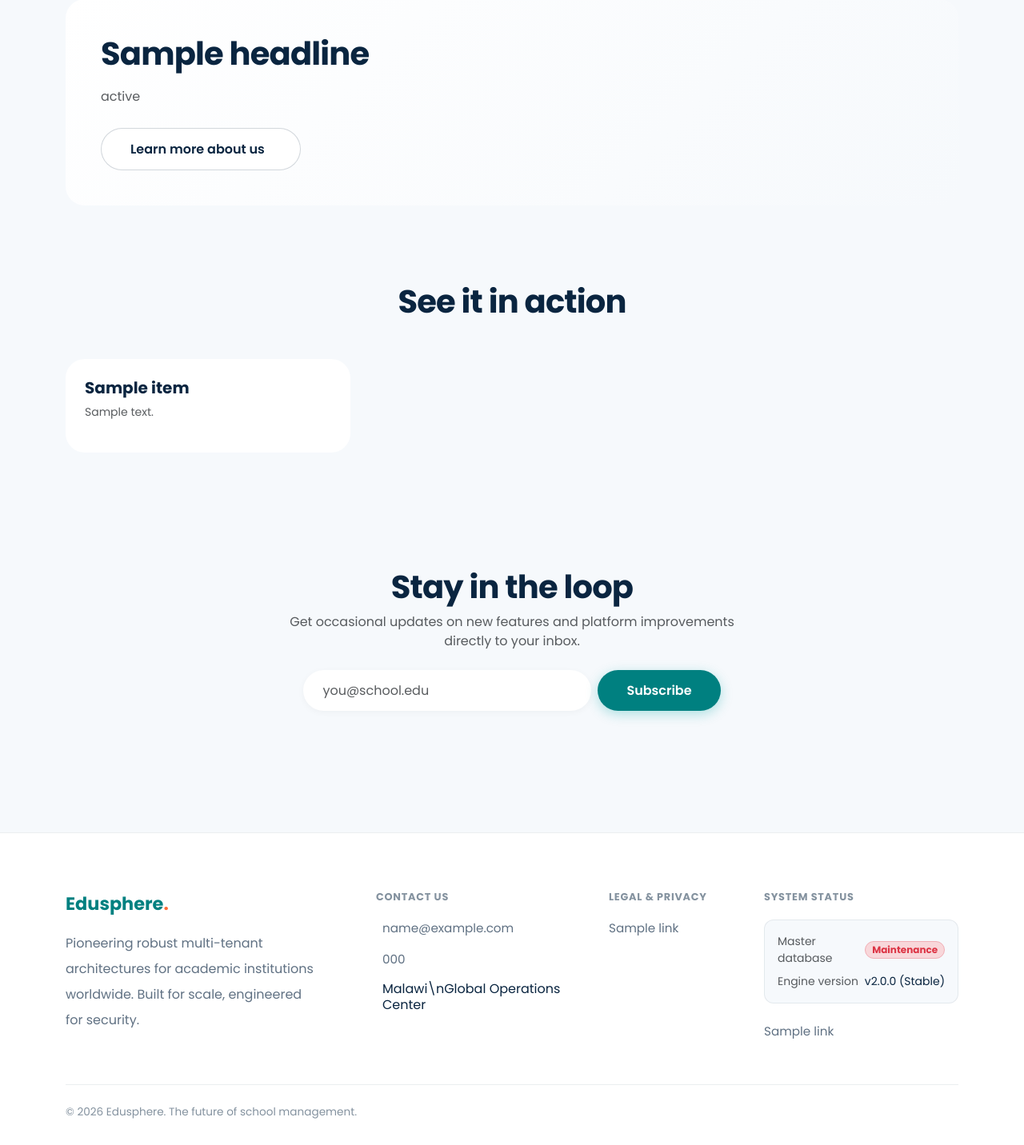
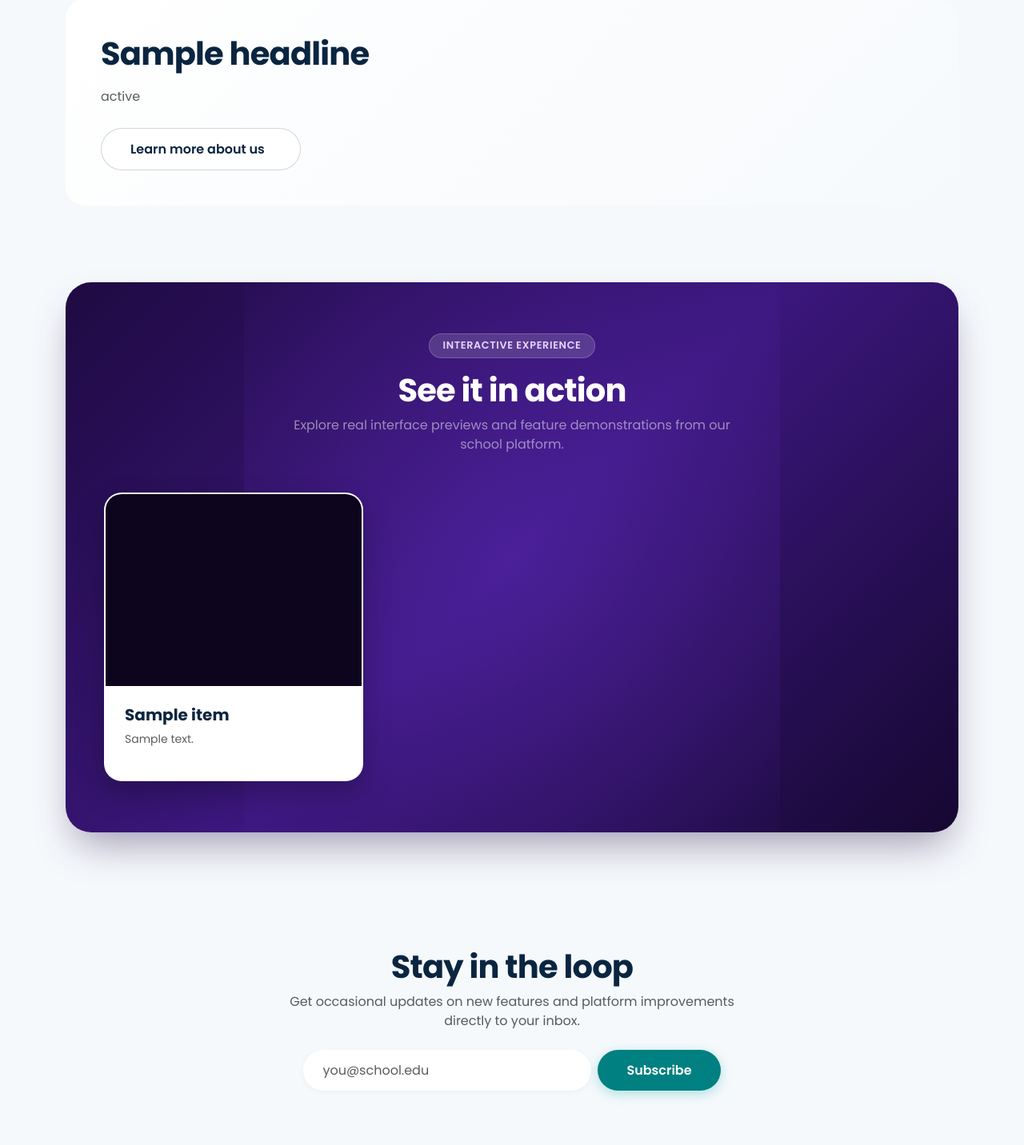
Before and after one commit to jimc93005/my-management-system, a Django app: template schools_manager/templates/schools_manager/landing.html in a window 1280 px wide. Shown: the part 2953-4385 px from the top of the page at 80% size. Before the commit the page ends 4352 px from the top, so only its background shows below. Run offline with Django 5.2, Linux system fonts and the light colour scheme; the template is opened without the code that fills it: most values are stand-ins (such as "Sample title", 1, 10 or a date in 2020); grey boxes marked "Sample" are stand-in pictures; some libraries are stand-ins or nearby versions.

Commit message:
correcting landing page

````diff
--- a/schools_manager/templates/schools_manager/landing.html
+++ b/schools_manager/templates/schools_manager/landing.html
@@ -1,4 +1,3 @@
-
 {# schools_manager/templates/schools_manager/landing.html #}
 {% extends 'schools_manager/base_public.html' %}
 
@@ -352,6 +351,70 @@
             }
         }
 
+        /* --- Modern Purple Showcase Showcase Section --- */
+        .showcase-bg {
+            background: linear-gradient(135deg, #1f0a42 0%, #3b177d 50%, #160731 100%);
+            border-radius: 32px;
+            padding: clamp(2.5rem, 5vw, 4.5rem) clamp(1.5rem, 4vw, 3rem);
+            box-shadow: 0 25px 50px -12px rgba(31, 10, 66, 0.4);
+            position: relative;
+            overflow: hidden;
+        }
+
+        .showcase-bg::before {
+            content: '';
+            position: absolute;
+            top: -50%;
+            left: 20%;
+            width: 60%;
+            height: 200%;
+            background: radial-gradient(circle, rgba(124, 58, 237, 0.25) 0%, rgba(0,0,0,0) 70%);
+            pointer-events: none;
+        }
+
+        .showcase-title {
+            color: #ffffff;
+            font-weight: 800;
+            font-size: clamp(1.8rem, 4vw, 2.5rem);
+            letter-spacing: -0.02em;
+        }
+
+        .showcase-card {
+            background: #ffffff;
+            border-radius: 22px;
+            border: 2px solid rgba(255, 255, 255, 0.18);
+            box-shadow: 0 15px 35px rgba(0, 0, 0, 0.25);
+            transition: all 0.4s cubic-bezier(0.16, 1, 0.3, 1);
+            overflow: hidden;
+            height: 100%;
+        }
+
+        .showcase-card:hover {
+            transform: translateY(-8px) scale(1.02);
+            border-color: rgba(168, 85, 247, 0.8);
+            box-shadow: 0 25px 45px rgba(124, 58, 237, 0.4), 0 0 0 3px rgba(168, 85, 247, 0.3);
+        }
+
+        .showcase-media-box {
+            position: relative;
+            width: 100%;
+            height: 240px;
+            overflow: hidden;
+            background: #0d041e;
+        }
+
+        .showcase-media-box img,
+        .showcase-media-box video {
+            width: 100%;
+            height: 100%;
+            object-fit: cover;
+            transition: transform 0.5s ease;
+        }
+
+        .showcase-card:hover .showcase-media-box img {
+            transform: scale(1.06);
+        }
+
         /* --- Mobile Responsive Tweaks --- */
         @media (max-width: 767.98px) {
             #heroCarousel .carousel-item img {
@@ -698,29 +761,33 @@
 
 
     <!-- ========================================================= -->
-    <!-- 7. MEDIA SHOWCASE SECTION                                 -->
+    <!-- 7. MEDIA SHOWCASE SECTION (SaaS Purple Gradient Style)    -->
     <!-- ========================================================= -->
 
     {% if media %}
         <section class="container py-5">
-            <div class="text-center mb-5">
-                <h2 class="section-heading">See it in action</h2>
+            <div class="showcase-bg">
+                <div class="text-center mb-5 position-relative" style="z-index: 2;">
+                    <span class="badge rounded-pill px-3 py-2 mb-3 fw-semibold text-uppercase"
+                          style="background: rgba(255, 255, 255, 0.15); color: #e9d5ff; border: 1px solid rgba(255, 255, 255, 0.2); letter-spacing: 0.05em; font-size: 0.8rem;">
+                        Interactive Experience
+                    </span>
+                    <h2 class="showcase-title">See it in action</h2>
+                    <p class="text-white-50 mx-auto fs-6 mt-2" style="max-width: 580px;">
+                        Explore real interface previews and feature demonstrations from our school platform.
+                    </p>
                 </div>
 
-            <div class="row g-4">
+                <div class="row g-4 position-relative" style="z-index: 2;">
                     {% for item in media %}
                         <div class="col-md-4 col-sm-6">
-                        <div class="saas-card p-0 overflow-hidden">
+                            <div class="showcase-card">
+                                <div class="showcase-media-box">
                                     {% if item.media_type == 'IMAGE' and item.image %}
-                                <img src="{{ item.image.url }}"
-                                     alt="{{ item.title }}"
-                                     class="w-100"
-                                     style="height: 220px; object-fit: cover;">
+                                        <img src="{{ item.image.url }}" alt="{{ item.title }}">
 
                                     {% elif item.media_type == 'VIDEO' and item.video_file %}
-                                <video controls
-                                       class="w-100"
-                                       style="height: 220px; object-fit: cover; background: #000;">
+                                        <video controls>
                                             <source src="{{ item.video_file.url }}">
                                         </video>
 
@@ -728,13 +795,14 @@
                                         <a href="{{ item.video_url }}"
                                            target="_blank"
                                            rel="noopener"
-                                   class="d-flex align-items-center justify-content-center text-white text-decoration-none"
-                                   style="height: 220px; background: var(--dark-blue);">
-                                    <i class="fas fa-play-circle fa-3x" style="color: var(--primary-teal);"></i>
+                                           class="d-flex align-items-center justify-content-center text-white text-decoration-none w-100 h-100"
+                                           style="background: #110726;">
+                                            <i class="fas fa-play-circle fa-3x" style="color: #a855f7;"></i>
                                         </a>
                                     {% endif %}
+                                </div>
 
-                            <div class="p-4">
+                                <div class="p-4 bg-white">
                                     <h6 class="fw-bold mb-2 fs-5" style="color: var(--dark-blue);">
                                         {{ item.title }}
                                     </h6>
@@ -747,11 +815,11 @@
 
                                     {% if item.allow_download %}
                                         {% if item.image %}
-                                        <a href="{{ item.image.url }}" download class="btn-link text-decoration-none fw-semibold small" style="color: var(--primary-teal);">
+                                            <a href="{{ item.image.url }}" download class="btn-link text-decoration-none fw-semibold small" style="color: #8b5cf6;">
                                                 <i class="fas fa-download me-1"></i> Download File
                                             </a>
                                         {% elif item.video_file %}
-                                        <a href="{{ item.video_file.url }}" download class="btn-link text-decoration-none fw-semibold small" style="color: var(--primary-teal);">
+                                            <a href="{{ item.video_file.url }}" download class="btn-link text-decoration-none fw-semibold small" style="color: #8b5cf6;">
                                                 <i class="fas fa-download me-1"></i> Download File
                                             </a>
                                         {% endif %}
@@ -760,6 +828,7 @@
                             </div>
                         </div>
                     {% endfor %}
+                </div>
             </div>
         </section>
     {% endif %}
@@ -796,4 +865,3 @@
     </section>
 
 {% endblock %}
-```
````
Lines whose indentation alone changed are shown as unchanged.
